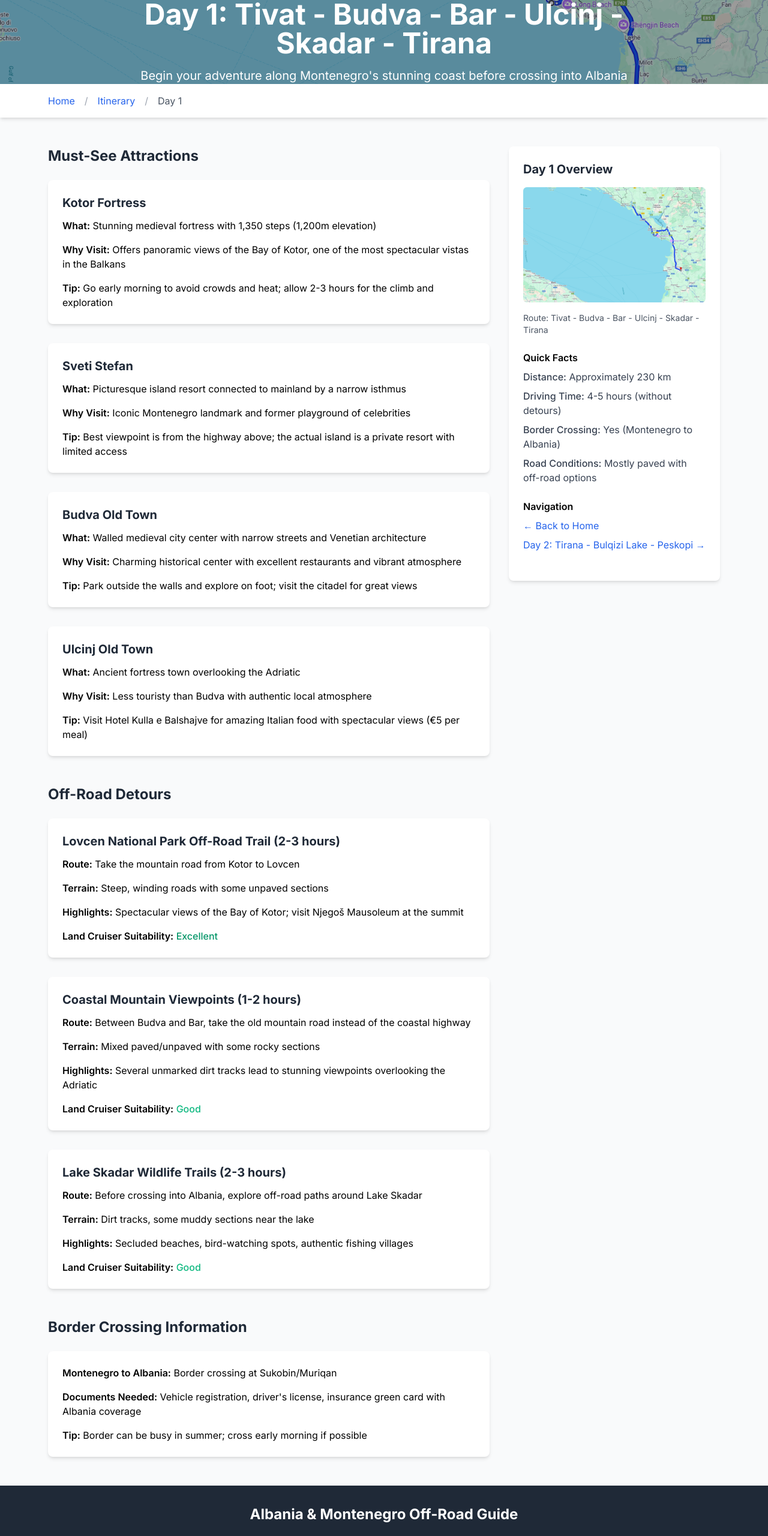
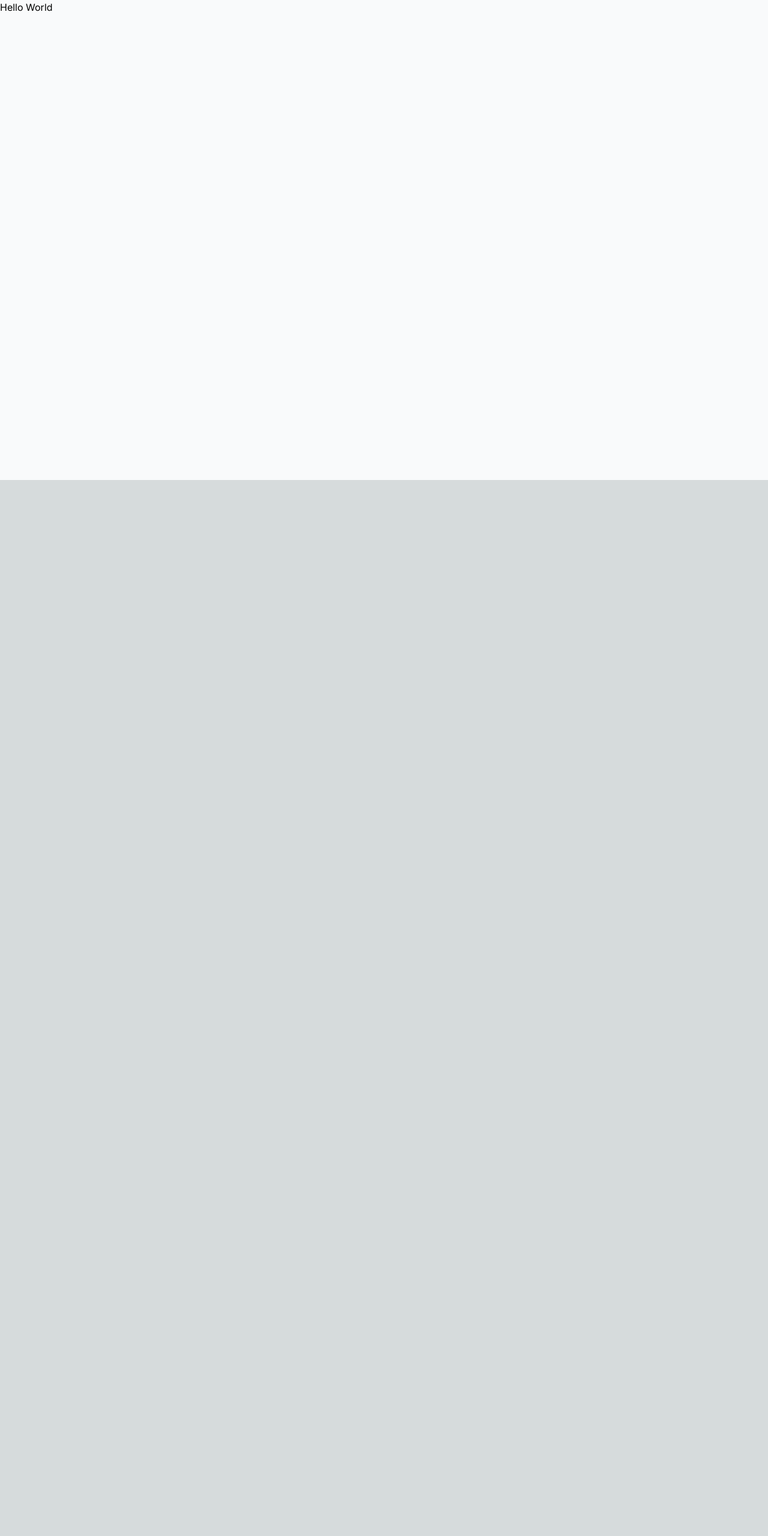
Before and after one commit to elnini0/albania-guide, a Next.js app: page / in a window 1280 px wide. Shown: the top 2560 px of the page at 60% size. After the commit the page ends 800 px from the top, so only its background shows below. Built offline with nearby package versions, Linux system fonts and the light colour scheme.

Commit message:
fix: simplify root page for testing

```diff
--- a/app/page.tsx
+++ b/app/page.tsx
@@ -2,150 +2,10 @@ import Image from 'next/image';
 import Link from 'next/link';
 import { Footer, AttractionCard, DetourCard, DaySidebar } from './components/common';
 
-export default function Day1() {
+export default function Home() {
   return (
-    <div className="min-h-screen bg-gray-50">
-      {/* Header */}
-      <div className="relative h-[40vh] bg-gray-900 flex items-center justify-center text-white">
-        <div className="absolute inset-0 opacity-60 bg-black">
-          <Image
-            src="/images/day1_route_map.png"
-            alt="Day 1 Route Map"
-            fill
-            style={{objectFit: 'cover'}}
-            priority
-          />
-        </div>
-        <div className="relative z-10 text-center px-4 max-w-4xl">
-          <h1 className="text-3xl md:text-5xl font-bold mb-4">Day 1: Tivat - Budva - Bar - Ulcinj - Skadar - Tirana</h1>
-          <p className="text-lg md:text-xl">
-            Begin your adventure along Montenegro&apos;s stunning coast before crossing into Albania
-          </p>
-        </div>
-      </div>
-
-      {/* Navigation */}
-      <div className="bg-white shadow-md">
-        <div className="max-w-6xl mx-auto px-4 py-4">
-          <div className="flex items-center space-x-4">
-            <Link href="/" className="text-blue-600 hover:text-blue-800">
-              Home
-            </Link>
-            <span className="text-gray-400">/</span>
-            <Link href="/itinerary" className="text-blue-600 hover:text-blue-800">
-              Itinerary
-            </Link>
-            <span className="text-gray-400">/</span>
-            <span className="text-gray-600">Day 1</span>
-          </div>
-        </div>
-      </div>
-
-      {/* Main Content */}
-      <div className="max-w-6xl mx-auto px-4 py-12">
-        <div className="grid grid-cols-1 lg:grid-cols-3 gap-8">
-          {/* Main Content */}
-          <div className="lg:col-span-2">
-            <section className="mb-12">
-              <h2 className="text-2xl font-bold mb-6 text-gray-800">Must-See Attractions</h2>
-
-              <div className="space-y-8">
-                <AttractionCard
-                  title="Kotor Fortress"
-                  what="Stunning medieval fortress with 1,350 steps (1,200m elevation)"
-                  whyVisit="Offers panoramic views of the Bay of Kotor, one of the most spectacular vistas in the Balkans"
-                  tip="Go early morning to avoid crowds and heat; allow 2-3 hours for the climb and exploration"
-                />
-
-                <AttractionCard
-                  title="Sveti Stefan"
-                  what="Picturesque island resort connected to mainland by a narrow isthmus"
-                  whyVisit="Iconic Montenegro landmark and former playground of celebrities"
-                  tip="Best viewpoint is from the highway above; the actual island is a private resort with limited access"
-                />
-
-                <AttractionCard
-                  title="Budva Old Town"
-                  what="Walled medieval city center with narrow streets and Venetian architecture"
-                  whyVisit="Charming historical center with excellent restaurants and vibrant atmosphere"
-                  tip="Park outside the walls and explore on foot; visit the citadel for great views"
-                />
-
-                <AttractionCard
-                  title="Ulcinj Old Town"
-                  what="Ancient fortress town overlooking the Adriatic"
-                  whyVisit="Less touristy than Budva with authentic local atmosphere"
-                  tip="Visit Hotel Kulla e Balshajve for amazing Italian food with spectacular views (&euro;5 per meal)"
-                />
-              </div>
-            </section>
-
-            <section className="mb-12">
-              <h2 className="text-2xl font-bold mb-6 text-gray-800">Off-Road Detours</h2>
-
-              <div className="space-y-8">
-                <DetourCard
-                  title="Lovcen National Park Off-Road Trail (2-3 hours)"
-                  route="Take the mountain road from Kotor to Lovcen"
-                  terrain="Steep, winding roads with some unpaved sections"
-                  highlights="Spectacular views of the Bay of Kotor; visit Njegoš Mausoleum at the summit"
-                  suitability="Excellent"
-                />
-
-                <DetourCard
-                  title="Coastal Mountain Viewpoints (1-2 hours)"
-                  route="Between Budva and Bar, take the old mountain road instead of the coastal highway"
-                  terrain="Mixed paved/unpaved with some rocky sections"
-                  highlights="Several unmarked dirt tracks lead to stunning viewpoints overlooking the Adriatic"
-                  suitability="Good"
-                />
-
-                <DetourCard
-                  title="Lake Skadar Wildlife Trails (2-3 hours)"
-                  route="Before crossing into Albania, explore off-road paths around Lake Skadar"
-                  terrain="Dirt tracks, some muddy sections near the lake"
-                  highlights="Secluded beaches, bird-watching spots, authentic fishing villages"
-                  suitability="Good"
-                />
-              </div>
-            </section>
-
-            <section>
-              <h2 className="text-2xl font-bold mb-6 text-gray-800">Border Crossing Information</h2>
-
-              <div className="bg-white rounded-lg shadow-md p-6">
-                <div className="mb-4">
-                  <span className="font-semibold">Montenegro to Albania:</span> Border crossing at Sukobin/Muriqan
-                </div>
-                <div className="mb-4">
-                  <span className="font-semibold">Documents Needed:</span> Vehicle registration, driver&apos;s license, insurance green card with Albania coverage
-                </div>
-                <div>
-                  <span className="font-semibold">Tip:</span> Border can be busy in summer; cross early morning if possible
-                </div>
-              </div>
-            </section>
-          </div>
-
-          {/* Sidebar */}
-          <div className="lg:col-span-1">
-            <DaySidebar
-              day="Day 1"
-              route="Tivat - Budva - Bar - Ulcinj - Skadar - Tirana"
-              mapSrc="/images/day1_route_map.png"
-              facts={[
-                { label: "Distance", value: "Approximately 230 km" },
-                { label: "Driving Time", value: "4-5 hours (without detours)" },
-                { label: "Border Crossing", value: "Yes (Montenegro to Albania)" },
-                { label: "Road Conditions", value: "Mostly paved with off-road options" }
-              ]}
-              nextDay={{ num: "2", route: "Tirana - Bulqizi Lake - Peskopi" }}
-            />
-          </div>
-        </div>
-      </div>
-
-      <Footer />
+    <div>
+      <h1>Hello World</h1>
     </div>
   );
 }
--- a/next.config.js
+++ b/next.config.js
@@ -2,8 +2,10 @@
 const nextConfig = {
   reactStrictMode: true,
   images: {
-    domains: ['localhost'],
+    domains: ['localhost', 'images.unsplash.com'],
+    unoptimized: true,
   },
+  output: 'export',
 }
 
 module.exports = nextConfig
```
